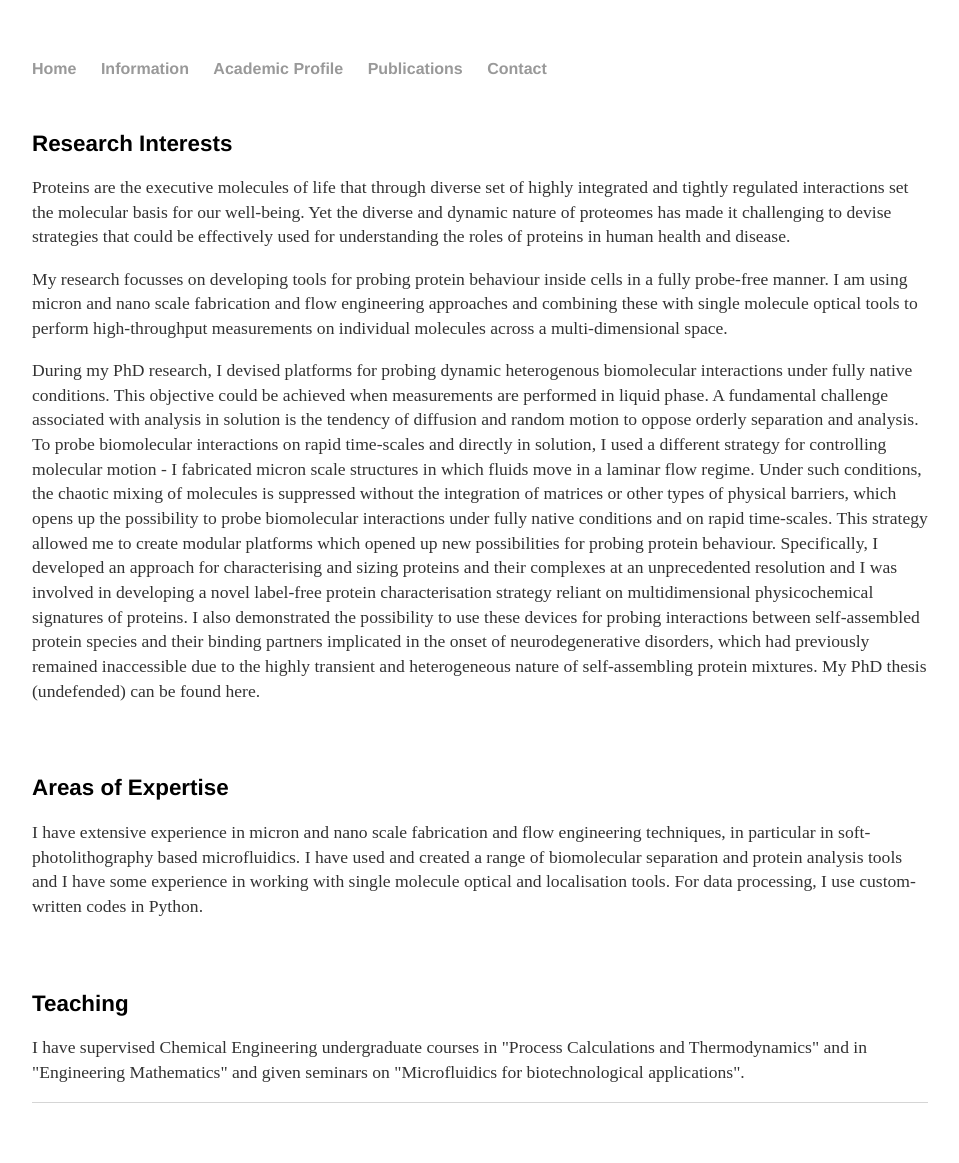
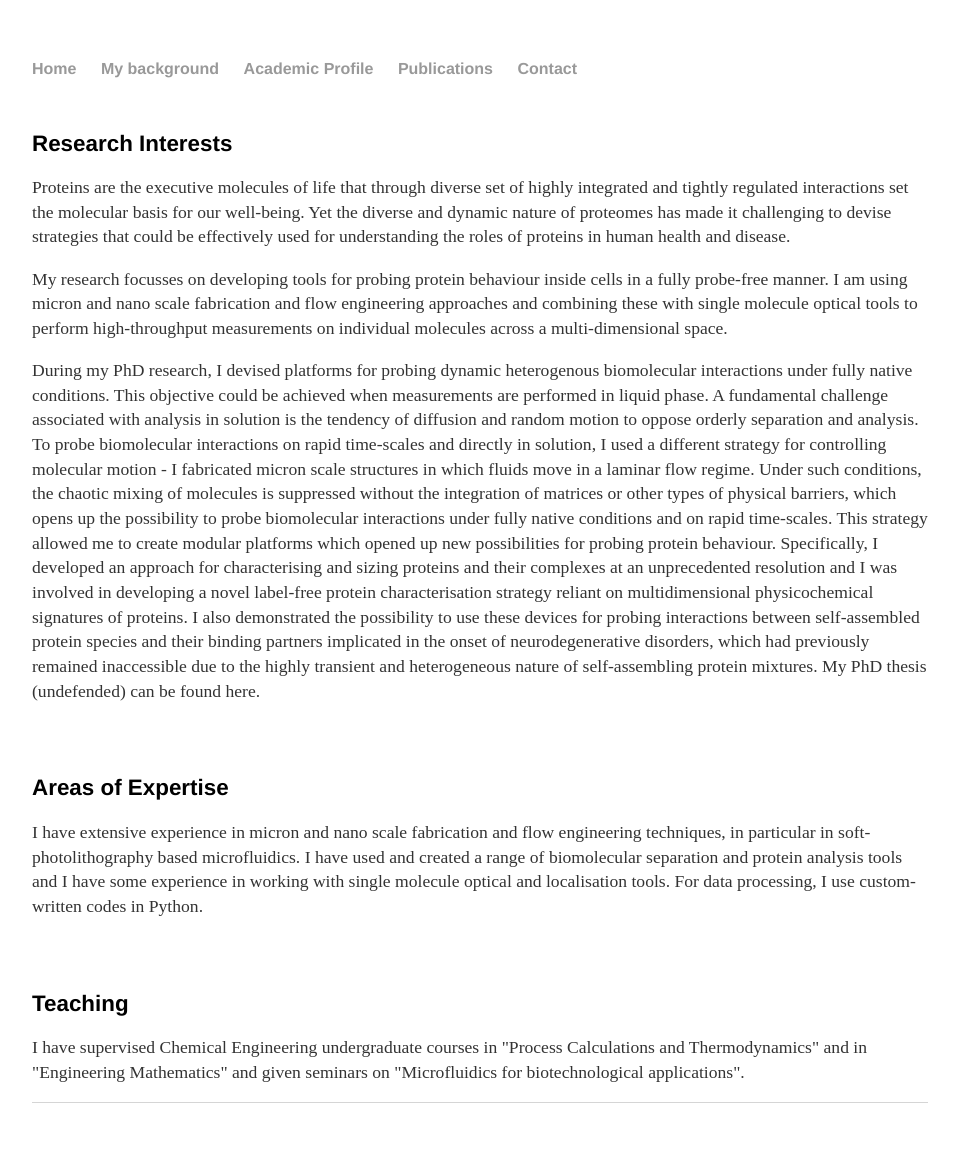
Before and after one commit to kadiliissaar/kadiliissaar.github.io, a Jekyll site: the page built from academic-profile/index.html, in a window 1280 px wide. Shown: the whole page, without its empty margins (160-1119 px from the left). Built offline with Jekyll 4.4.1, drawn with Linux system fonts in a browser that asks for light colours.

Commit message:
Update no-footer.html

```diff
--- a/_layouts/no-footer.html
+++ b/_layouts/no-footer.html
@@ -9,7 +9,7 @@
 			<nav>
 	    		<ul>
 	        		<li><a href="/">Home</a></li>
-		        	<li><a href="/background">Information</a></li>
+		        	<li><a href="/background">My background</a></li>
 				<li><a href="/academic-profile">Academic Profile</a></li>
 				<li><a href="/publications">Publications</a></li>
 				<li><a href="/contact">Contact</a></li>
```
